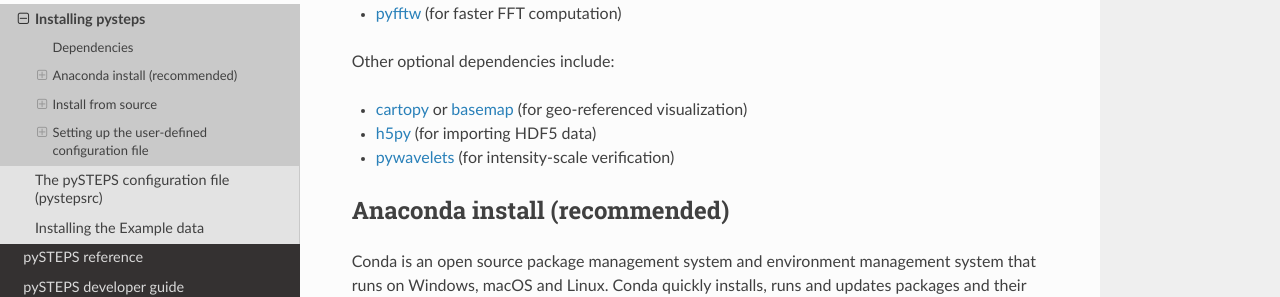
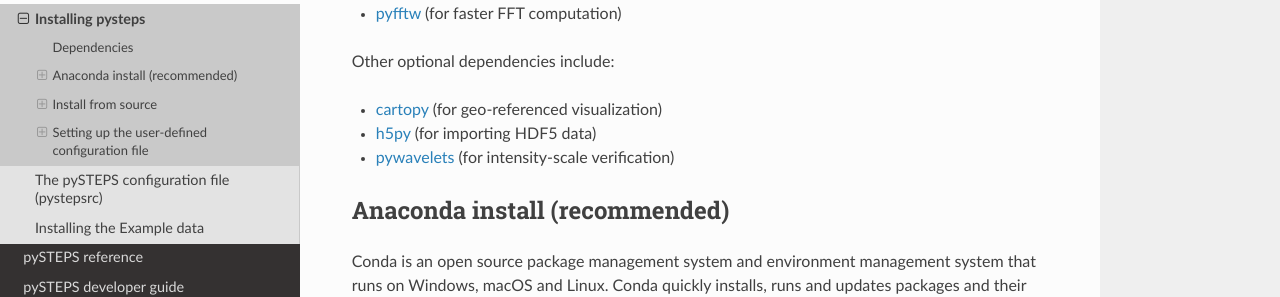
Before and after one commit to pySTEPS/pysteps, a Sphinx documentation site: the page built from doc/source/user_guide/install_pysteps.rst, in a window 1280 px wide and 900 px high, scrolled down 464 px. Shown: the part 158-455 px from the top of the window. Built offline with Sphinx 7.4.7 and the Read the Docs theme 2.0.0, drawn with Linux system fonts in a browser that asks for light colours; pages that are not in the unit, such as notebooks, are missing from menus.

Commit message:
Remove basemap as optional dependency

```diff
--- a/doc/source/user_guide/install_pysteps.rst
+++ b/doc/source/user_guide/install_pysteps.rst
@@ -31,8 +31,7 @@
 
 Other optional dependencies include:
 
-* `cartopy <https://scitools.org.uk/cartopy/docs/v0.16/>`_ or
-  `basemap <https://matplotlib.org/basemap/>`_ (for geo-referenced
+* `cartopy <https://scitools.org.uk/cartopy/docs/v0.16/>`_ (for geo-referenced
   visualization)
 * `h5py <https://www.h5py.org/>`_ (for importing HDF5 data)
 * `pywavelets <https://pywavelets.readthedocs.io/en/latest/>`_
--- a/requirements_dev.txt
+++ b/requirements_dev.txt
@@ -15,7 +15,6 @@
 dask
 pyfftw
 cartopy
-basemap
 h5py
 
 # Testing
```
Also changed, not shown: .travis.yml, 1 other file.
